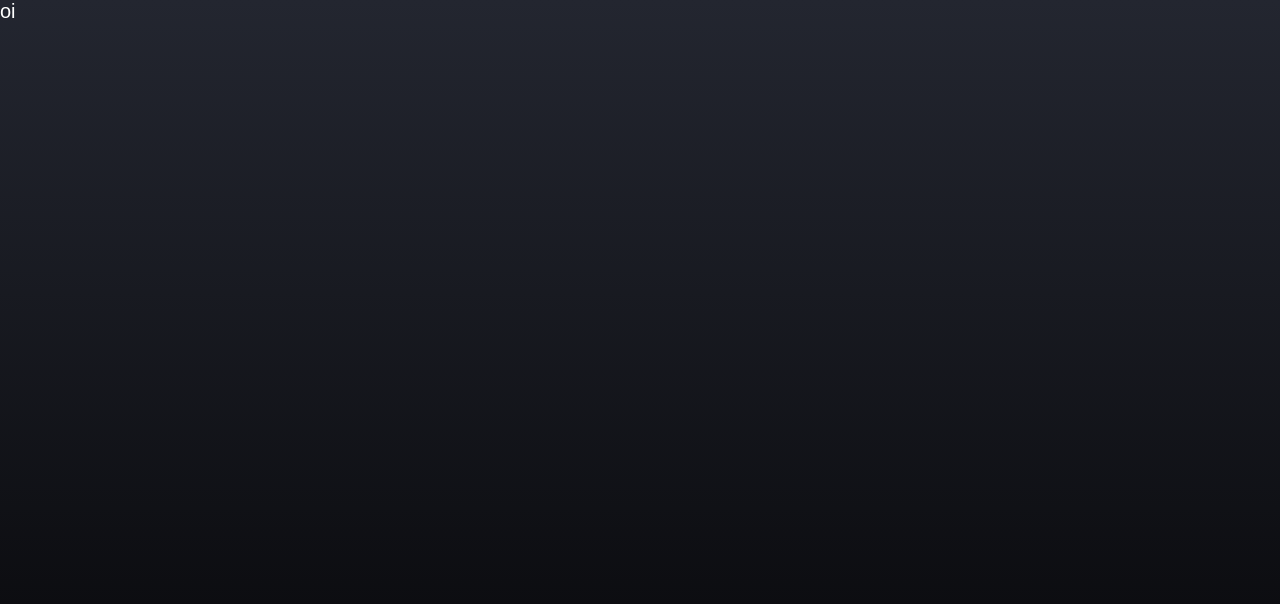
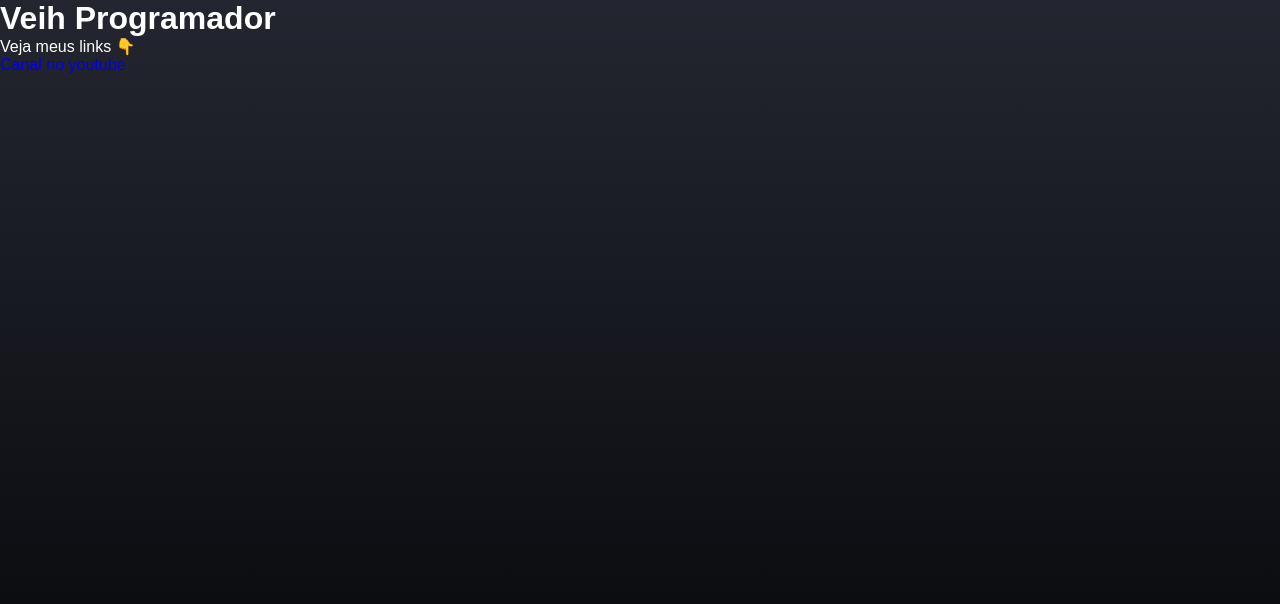
Before and after one commit to veih/lincks, a React (Create React App) app: page / in a window 1280 px wide. Shown: the top 604 px of the page. Built offline with nearby package versions, Linux system fonts and the light colour scheme.

Commit message:
adicionando pages

```diff
--- a/src/components/Logo/index.js
+++ b/src/components/Logo/index.js
@@ -1,9 +1,14 @@
+import { Link } from 'react-router-dom'
+
 import './logo.css'
 
 export function Logo() {
-    return(
-        <h1>
-            DevVeih
-        </h1>
+    return (
+        <Link to='/'>
+            <h1 className='logo'>
+                Dev<span className='logo-text'>Veih</span>
+            </h1>
+        </Link>
+
     )
 }
--- a/src/components/Logo/logo.css
+++ b/src/components/Logo/logo.css
@@ -0,0 +1,14 @@
+
+.logo {
+    margin-top: 44px;
+    margin-bottom: 28px;
+    color: #fff;
+    font-size: 54px;
+}
+
+.logo-text {
+    background: linear-gradient(#e18700, #ffd43a);
+    background-clip: text;
+    -webkit-backdrop-clip: text;
+    -webkit-text-fill-color: transparent;
+}
--- a/src/pages/Home/home.css
+++ b/src/pages/Home/home.css
@@ -1,5 +1,5 @@
 
-.container {
+.home-container {
     color: white;
-    font-size: 20px;
+    font-size: 16px;
 }
--- a/src/pages/Home/index.js
+++ b/src/pages/Home/index.js
@@ -3,8 +3,17 @@ import './home.css'
 
 export default function Home() {
     return (
-        <div className='container'>
-            oi
+        <div className='home-container'>
+            <h1>Veih Programador</h1>
+            <span>Veja meus links 👇</span>
+
+            <main className='links'>
+                <section className='link-aria'>
+                    <a href='#'>
+                        <p className='link-text'>Canal no youtube</p>
+                    </a>
+                </section>
+            </main>
         </div>
     )
 }
```
